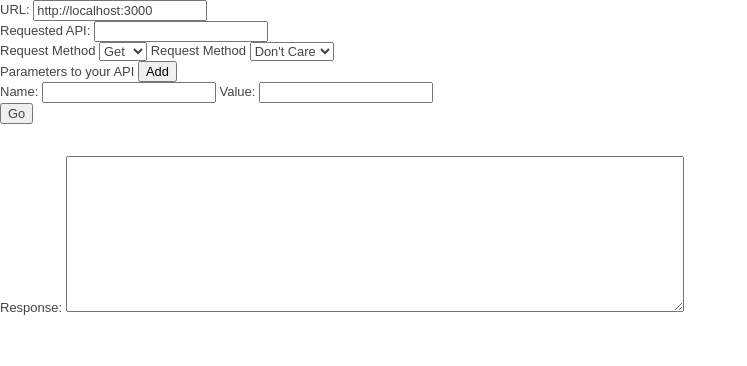
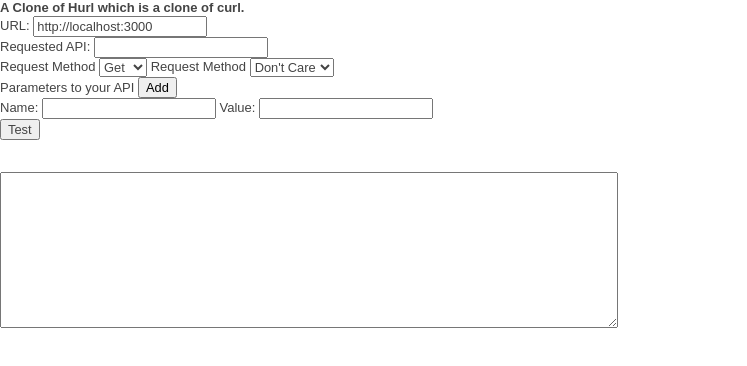
Before and after one commit to sreeix/furl, a plain HTML site: page index.html in a window 1280 px wide. Shown: the whole page, without its empty margins (0-747 px from the left). Drawn offline with nearby package versions, Linux system fonts and the light colour scheme.

```diff
--- a/index.html
+++ b/index.html
@@ -40,7 +40,7 @@
 
   <div id="container">
     <header>
-
+        <h1>A Clone of Hurl which is a clone of curl.</h1>
     </header>
 
     <div id="main">
@@ -68,10 +68,10 @@
                     <br/>
                 </span>
             </div>
-            <input type="submit" value="Go" />
+            <input type="submit" value="Test" />
             <div class='status invisible'>&nbsp;</div>
             <div class='time_taken'>&nbsp;</div>
-            Response: <textarea id='response_area' rows = '10' cols= '80' name="response_body" ></textarea>
+            <textarea id='response_area' rows = '10' cols= '80' name="response_body" ></textarea>
 
         </form>
 
--- a/js/script.js
+++ b/js/script.js
@@ -1,7 +1,6 @@
 $(document).ready(function(){
   $("#api_request").focus(function(){
     if($(this).val().substring(0,1) !='/'){
-      console.log("/"+$(this).val());
       $(this).val("/"+$(this).val());
     }
   });
@@ -39,9 +38,9 @@ $(document).ready(function(){
           $("#response_area").val(request.responseText).addClass("error");
         },
         success: function(data, textStatus, request ){
+          console.log(request);
           $("#response_area").val(request.responseText);
           console.log(data);
-          console.log(request);
           $(".status").removeClass("loading invisible");
         },
         complete: function(){
```
